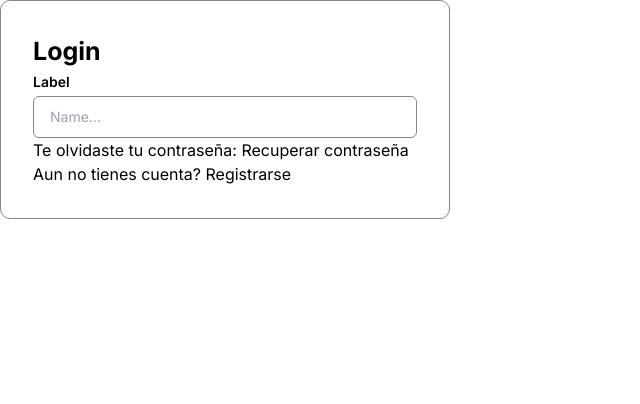
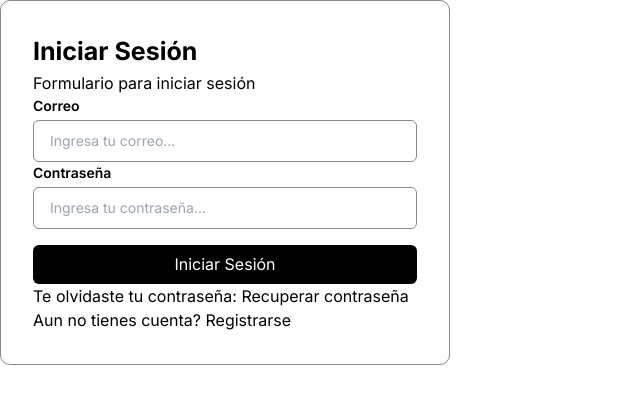
Before and after one commit to francoarmando1911/next-auth, a Next.js app: page / in a window 1280 px wide. Shown: the top 404 px of the page, without its empty margins (0-640 px from the left). Built offline with nearby package versions, Linux system fonts and the light colour scheme.

Commit message:
Terminado front del login

```diff
--- a/src/app/page.tsx
+++ b/src/app/page.tsx
@@ -5,12 +5,27 @@ import { Form } from "@/components/Form";
 export default function LoginPage() {
   return (
     <>
-    <Form title="Login" onSubmit={() => {}}>
-      <Form.Input
-        label='Label'
-        name='name'
-        placeholder='Name...'
-        type='text'
+      <Form
+        title="Iniciar Sesión"
+        onSubmit={() => {}}
+        description="Formulario para iniciar sesión"
+      >
+      <div className="my-[10px] flex flex-col gap-4">
+          <Form.Input
+            label='Correo'
+            name='email'
+            placeholder='Ingresa tu correo...'
+            type='text'
+          />
+          <Form.Input
+            label='Contraseña'
+            name='password'
+            placeholder='Ingresa tu contraseña...'
+            type='password'
+          />
+      </div>
+      <Form.SubmitButton
+          buttonText="Iniciar Sesión"
       />
       <Form.Footer
         description="Te olvidaste tu contraseña: "
--- /dev/null
+++ b/src/components/Form/components/index.tsx
@@ -0,0 +1,3 @@
+export { Footer } from "./Footer";
+export { Input } from "./input";
+export { SubmitButton } from "./SubmitButton";
--- a/src/components/Form/index.tsx
+++ b/src/components/Form/index.tsx
@@ -2,8 +2,8 @@
 
 import { createContext, useState } from "react"
 import styles from './styles.module.scss'
-import { Input } from "./components/input"
-import { Footer } from "./components/Footer"
+import { Footer, Input, SubmitButton } from "./components"
+
 
 type FormValues = Record<string, string>
 
@@ -44,3 +44,4 @@ export function Form ({title, description, onSubmit, children} : FormProps){
 
 Form.Input = Input
 Form.Footer = Footer
+Form.SubmitButton = SubmitButton
```
